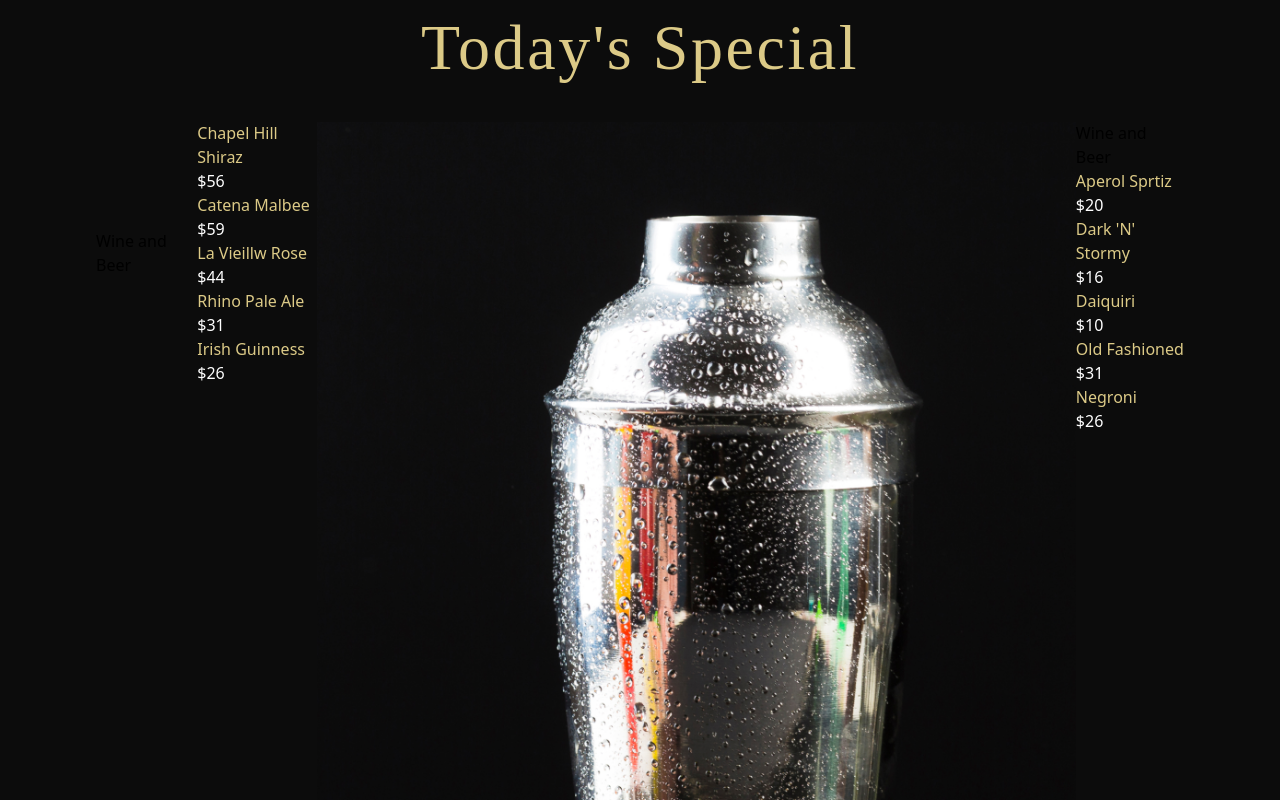
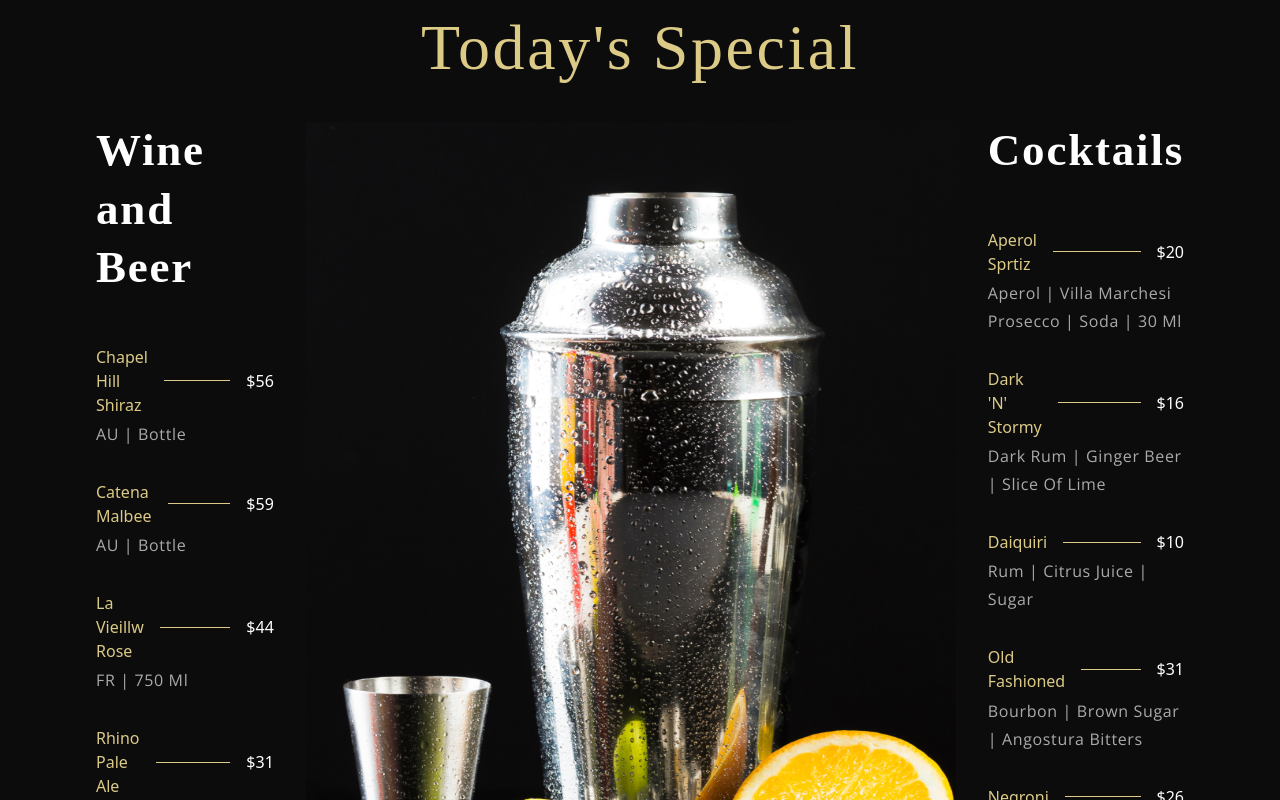
Before and after one commit to jiggy606/shazzar-restaurant, a React (Create React App) app: page / in a window 1280 px wide. Shown: the part 2340-3140 px from the top of the page. Built offline with nearby package versions, Linux system fonts and the light colour scheme; a web font is replaced by a local one.

Commit message:
menu added

```diff
--- a/src/components/Menuitem/MenuItem.jsx
+++ b/src/components/Menuitem/MenuItem.jsx
@@ -2,30 +2,63 @@ import React from 'react';
 
 import styled from 'styled-components';
 
-const Container = styled.div``
+const Container = styled.div`
+  width: 100%;
+  display: flex;
+  flex-direction: column;
+  margin: 1rem 0;
+`
 
-const Head = styled.div``
+const Head = styled.div`
+  display: flex;
+  justify-content: space-between;
+  align-items: center;
+`
 
-const Name = styled.div``
+const Name = styled.div`
+  flex: 1;
+`
 
 const NameText = styled.p`
   color: #DCCA87;
 `
 
-const Price = styled.div``
+const Dash = styled.div`
+  width: 100%;
+  height: 1px;
+  background: var(--color-golden);
+  margin: 0 1rem;
+`
+
+const Price = styled.div`
+  display: flex;
+  justify-content: flex-end;
+  align-items: flex-end;
+`
 
 const PriceText = styled.p`
   color: #fff;
 `
 
+const Sub = styled.div`
+  width: 100%;
+  margin-top: 0.2rem;
+`
+
+const SubText = styled.p`
+  color: #AAA;
+`
+
 const MenuItem = ({ title, price, tags }) => (
-  <Container>
-    <Head>
-      <Name>
+  <Container> {/* app__menuItem */}
+    <Head> {/* app__menuItem-head */}
+      <Name> {/* app__menuItem-name */}
         <NameText className='p__comorant'>
           {title}
         </NameText>
       </Name>
+
+      <Dash /> {/* app__menuItem-dash */}
 
       <Price>
         <PriceText className='p__comorant'>
@@ -33,6 +66,12 @@ const MenuItem = ({ title, price, tags }) => (
         </PriceText>
       </Price>
     </Head>
+
+    <Sub> {/* app__menuItem-sub */}
+      <SubText className='p__opensans'>
+        {tags}
+      </SubText>
+    </Sub>
   </Container>
 );
 
--- a/src/container/Chef/Chef.jsx
+++ b/src/container/Chef/Chef.jsx
@@ -1,6 +1,6 @@
 import React from 'react';
 
-import './Chef.css';
+import { images, data } from '../../constants';
 
 const Chef = () => (
   <div>
--- a/src/container/Menu/SpecialMenu.jsx
+++ b/src/container/Menu/SpecialMenu.jsx
@@ -25,23 +25,93 @@ const Menu = styled.div`
   justify-content: center;
   align-items: flex-start;
   flex-direction: row;
+
+  @media screen and (max-width: 1150px) {
+    flex-direction: column;
+    align-items: center;
+    width: 100%;
+  }
 `
 
-const Left = styled.div``
+const Left = styled.div`
+  flex: 1;
+  width: 100%;
+  flex-direction: column;
+`
 
-const LeftText = styled.p``
+const LeftText = styled.p`
+  font-family: var(--font-base);
+  font-weight: 600;
+  font-size: 45px;
+  line-height: 58.5px;
+  letter-spacing: 0.04em;
+  color: var(--color-white);
 
-const LeftMenuItems = styled.div``
+  @media screen and (max-width: 650px) {
+    font-size: 35px;
+    line-height: 48.5px;
+  }
+`
 
-const Middle = styled.div``
+const LeftMenuItems = styled.div`
+  display: flex;
+  flex-direction: column;
+  margin: 2rem 0;
+  width: 100%;
+`
 
-const MiddleImg = styled.img``
+const Middle = styled.div`
+  width: 410px;
+  margin: 0 2rem;
 
-const Right = styled.div``
+  @media screen and (max-width: 650px) {
+    width: 100%;
+  }
 
-const RightText = styled.p``
+  @media screen and (max-width: 1150px) {
+    margin: 3rem 0;
+  }
 
-const RightMenuItems = styled.div``
+  @media screen and (max-width: 2000px) {
+    width: 650px;
+  }
+`
+
+const MiddleImg = styled.img`
+  width: 100%;
+  height: auto;
+
+  @media screen and (max-width: 2000px) {
+    height: 920px;
+  }
+`
+
+const Right = styled.div`
+  flex: 1;
+  width: 100%;
+  flex-direction: column;
+`
+
+const RightText = styled.p`
+  font-family: var(--font-base);
+  font-weight: 600;
+  font-size: 45px;
+  line-height: 58.5px;
+  letter-spacing: 0.04em;
+  color: var(--color-white);
+
+  @media screen and (max-width: 650px) {
+    font-size: 35px;
+    line-height: 48.5px;
+  }
+`
+
+const RightMenuItems = styled.div`
+  display: flex;
+  flex-direction: column;
+  margin: 2rem 0;
+  width: 100%;
+`
 
 const ButtonContainer = styled.div`
   margin-top: 15px;
@@ -74,7 +144,7 @@ const SpecialMenu = () => (
 
       <Right>
         <RightText> {/* app__specialMenu-heading */}
-          Wine and Beer
+          Cocktails
         </RightText>
         <RightMenuItems> {/* app__specialMenu-items */}
           {data.cocktails.map((cocktail, index) => (
```
